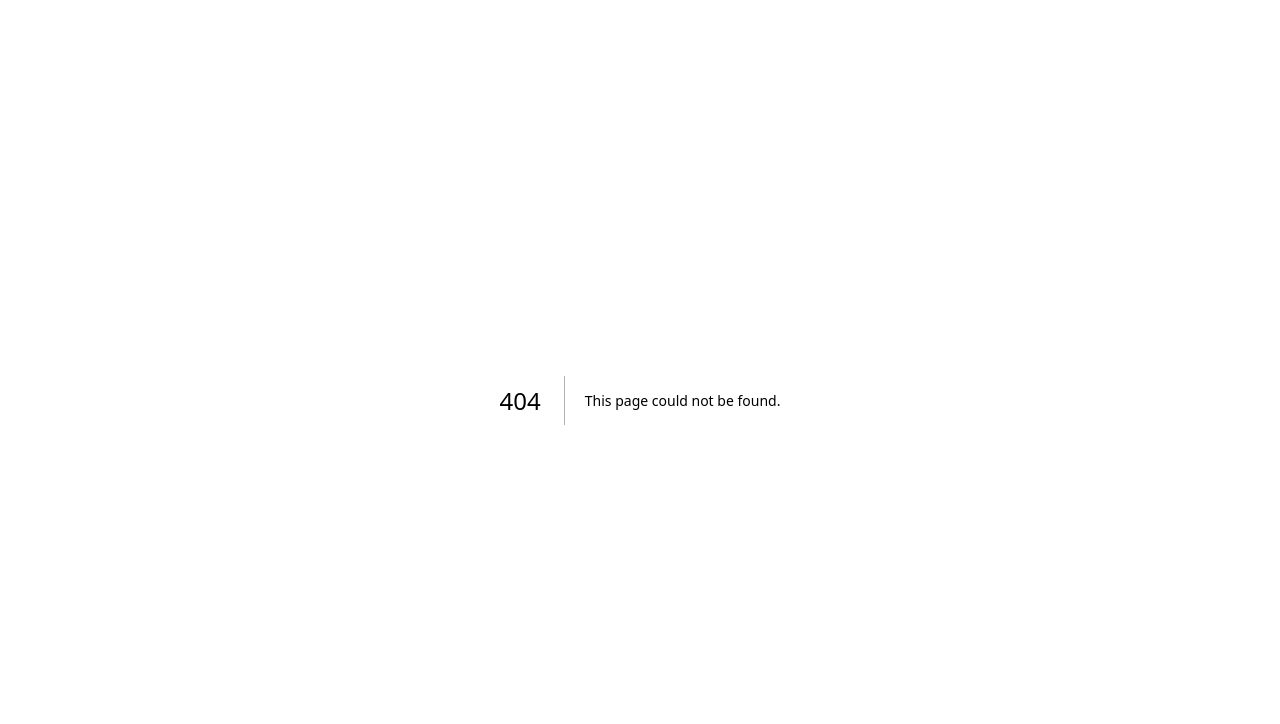
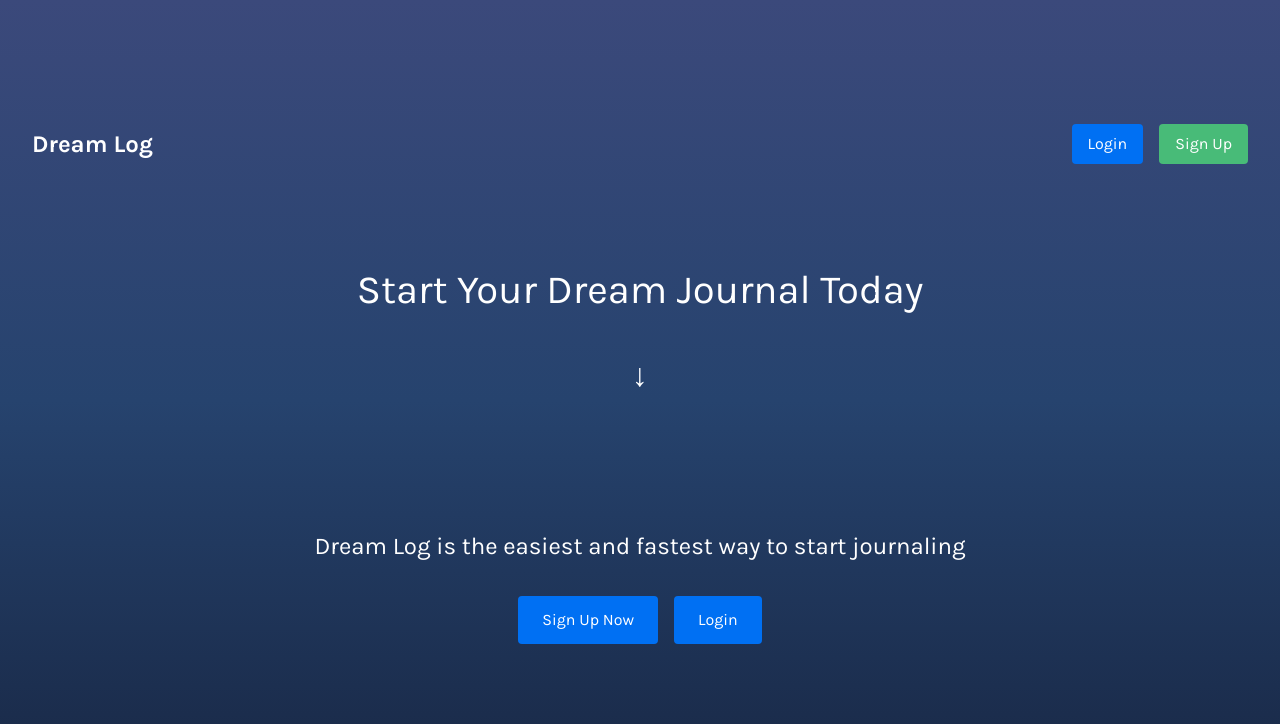
Before and after one commit to zlaud/dreamlog, a Next.js app: page /landing in a window 1280 px wide. Before the commit this address had no page. Shown: the top 724 px of the page. Built offline with nearby package versions, Linux system fonts and the light colour scheme.

Commit message:
landing page 1.0

```diff
--- /dev/null
+++ b/src/app/landing/LandingPage.module.css
@@ -0,0 +1,101 @@
+.landingPage {
+    text-align: center;
+    color: #fff;
+    background: linear-gradient(to bottom, #3B497B, #26436E, #182744);
+    min-height: 100vh;
+    display: flex;
+    flex-direction: column;
+    justify-content: center;
+}
+
+.navbar {
+    display: flex;
+    justify-content: space-between;
+    align-items: center;
+    padding: 1rem 2rem;
+}
+
+.logo {
+    font-size: 1.5rem;
+    font-weight: bold;
+}
+
+.authButtons {
+    display: flex;
+    gap: 1rem;
+}
+
+.loginButton,
+.signupButton {
+    padding: 0.5rem 1rem;
+    border: none;
+    border-radius: 4px;
+    cursor: pointer;
+    font-size: 1rem;
+}
+
+.loginButton {
+    background-color: #0070f3;
+    color: white;
+}
+
+.signupButton {
+    background-color: #48bb78;
+    color: white;
+}
+
+.mainContent {
+    padding: 5rem 2rem;
+}
+
+.mainContent h1 {
+    font-size: 2.5rem;
+    margin-bottom: 2rem;
+}
+
+.arrowContainer {
+    margin-top: 2rem;
+}
+
+.arrow {
+    font-size: 2rem;
+    animation: bounce 2s infinite;
+}
+
+@keyframes bounce {
+    0%, 100% {
+        transform: translateY(2px);
+    }
+    50% {
+        transform: translateY(50px);
+    }
+}
+
+.secondaryContent {
+    padding: 3rem 2rem;
+}
+
+.secondaryContent p {
+    font-size: 1.5rem;
+    margin-bottom: 2rem;
+}
+
+.ctaButtons {
+    display: flex;
+    justify-content: center;
+    gap: 1rem;
+}
+
+.ctaButton {
+    padding: 0.75rem 1.5rem;
+    background-color: #0070f3;
+    color: white;
+    border: none;
+    border-radius: 4px;
+    cursor: pointer;
+    font-size: 1rem;
+}
+
+.ctaButton:hover {
+    background-color: #005bb5;
+}
--- /dev/null
+++ b/src/app/landing/page.tsx
@@ -0,0 +1,33 @@
+'use client';
+
+import Link from 'next/link';
+import styles from './LandingPage.module.css';
+
+const LandingPage = () => {
+    return (
+        <div className={styles.landingPage}>
+            <nav className={styles.navbar}>
+                <div className={styles.logo}>Dream Log</div>
+                <div className={styles.authButtons}>
+                    <Link href="/login"><button className={styles.loginButton}>Login</button></Link>
+                    <Link href="/sign-up"><button className={styles.signupButton}>Sign Up</button></Link>
+                </div>
+            </nav>
+            <div className={styles.mainContent}>
+                <h1>Start Your Dream Journal Today</h1>
+                <div className={styles.arrowContainer}>
+                    <span className={styles.arrow}>↓</span>
+                </div>
+            </div>
+            <div className={styles.secondaryContent}>
+                <p>Dream Log is the easiest and fastest way to start journaling</p>
+                <div className={styles.ctaButtons}>
+                    <Link href="/sign-up"><button className={styles.ctaButton}>Sign Up Now</button></Link>
+                    <Link href="/login"><button className={styles.ctaButton}>Login</button></Link>
+                </div>
+            </div>
+        </div>
+    );
+};
+
+export default LandingPage;
--- a/src/app/new-entry/NewEntry.module.css
+++ b/src/app/new-entry/NewEntry.module.css
@@ -42,8 +42,6 @@
 .description textarea {
     width: 100%;
     padding: 8px;
-    border: 1px solid #ccc;
-    border-radius: 20px;
     height: 200px;
     min-width: 100%;
     min-height: 100px;
```
Also changed, not shown: 1 other file (tests, documents, lock files or other folders).
